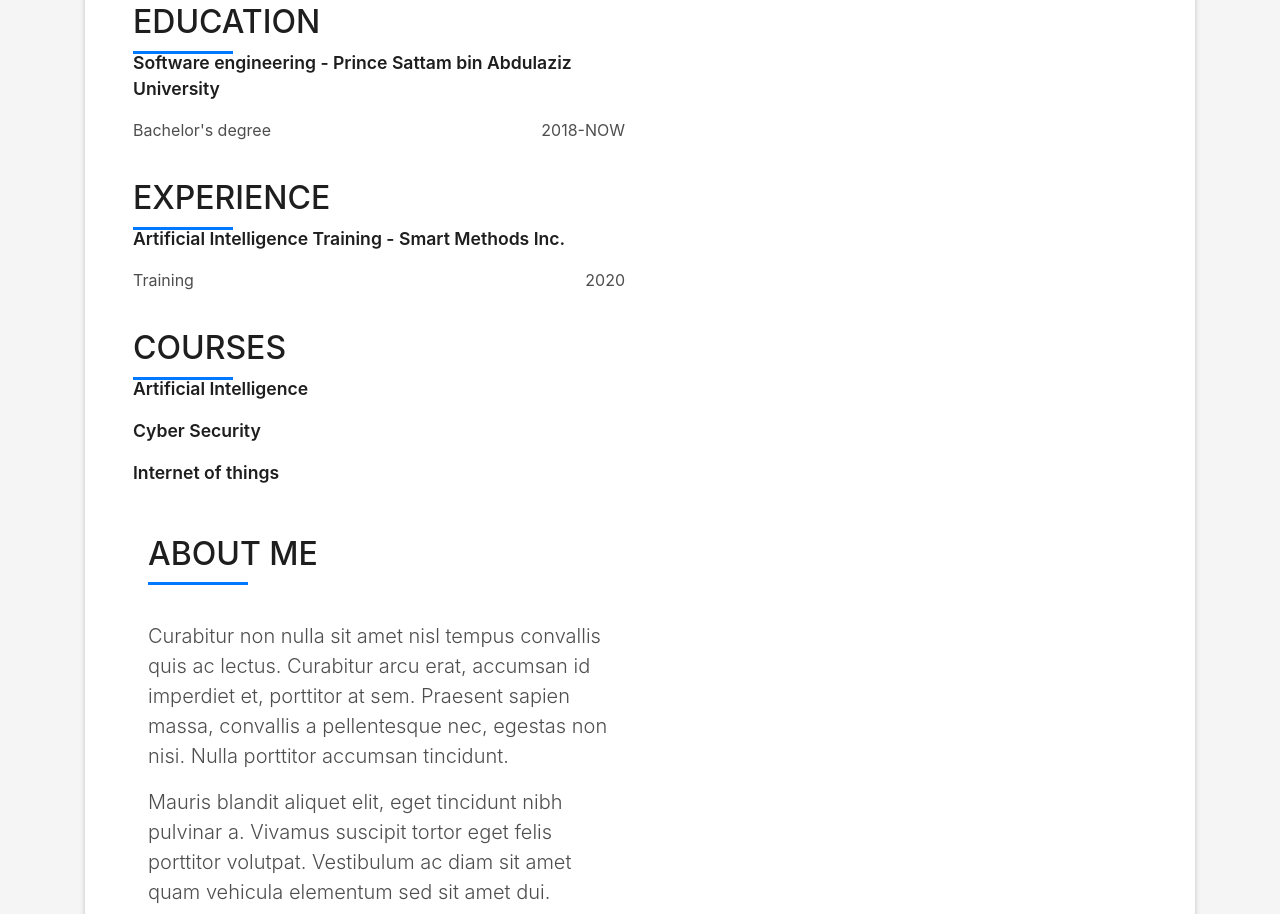
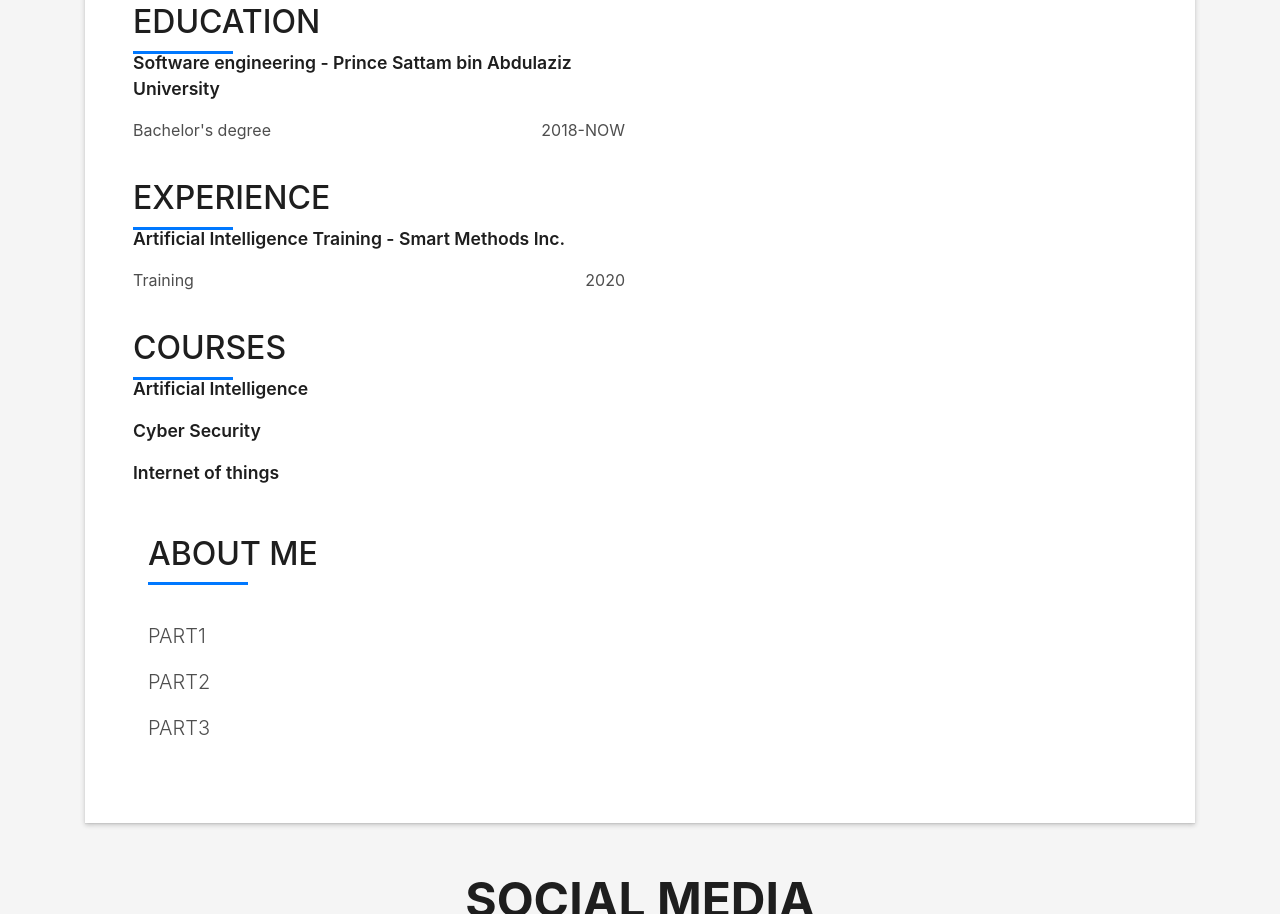
Before and after one commit to saraxexr/SaraCV, a plain HTML site: page index.html in a window 1280 px wide. Shown: the part 1886-2800 px from the top of the page. Drawn offline with Linux system fonts and the light colour scheme; files whose address does not match are found by name.

Commit message:
Update index.html

```diff
--- a/index.html
+++ b/index.html
@@ -202,20 +202,13 @@
                     </h5>
                   </div>
                   <p class="lead">
-                    Curabitur non nulla sit amet nisl tempus convallis quis ac lectus. Curabitur arcu erat, accumsan id
-                    imperdiet et, porttitor
-                    at sem. Praesent sapien massa, convallis a pellentesque nec, egestas non nisi. Nulla
-                    porttitor accumsan tincidunt.
+                    PART1
                   </p>
                   <p class="lead">
-                    Mauris blandit aliquet elit, eget tincidunt nibh pulvinar a. Vivamus suscipit tortor eget felis
-                    porttitor volutpat. Vestibulum
-                    ac diam sit amet quam vehicula elementum sed sit amet dui. porttitor at sem.
+                   PART2
                   </p>
                   <p class="lead">
-                    Nulla porttitor accumsan tincidunt. Quisque velit nisi, pretium ut lacinia in, elementum id enim.
-                    Nulla porttitor accumsan
-                    tincidunt. Mauris blandit aliquet elit, eget tincidunt nibh pulvinar a.
+                    PART3
                   </p>
                 </div>
               </div>
```
